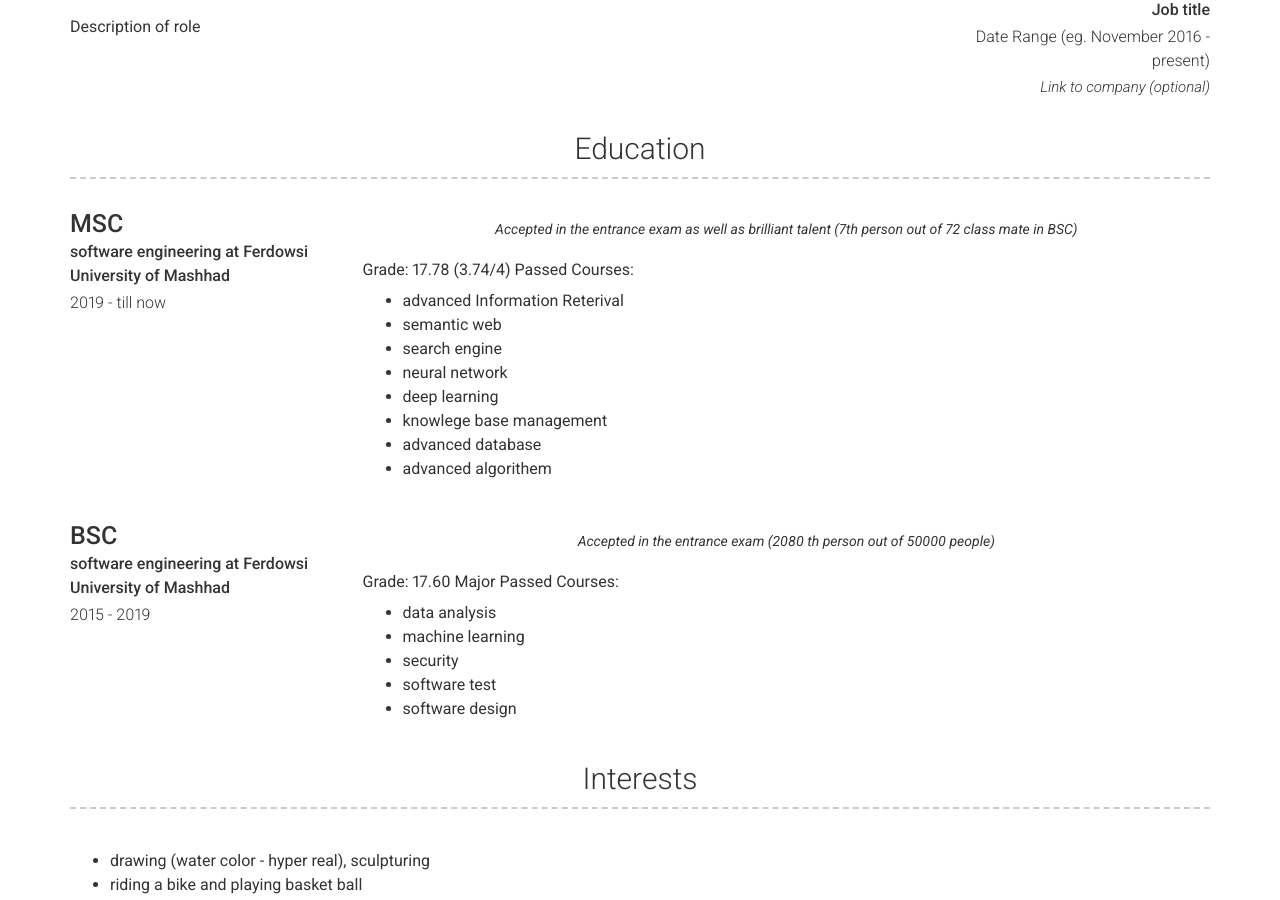
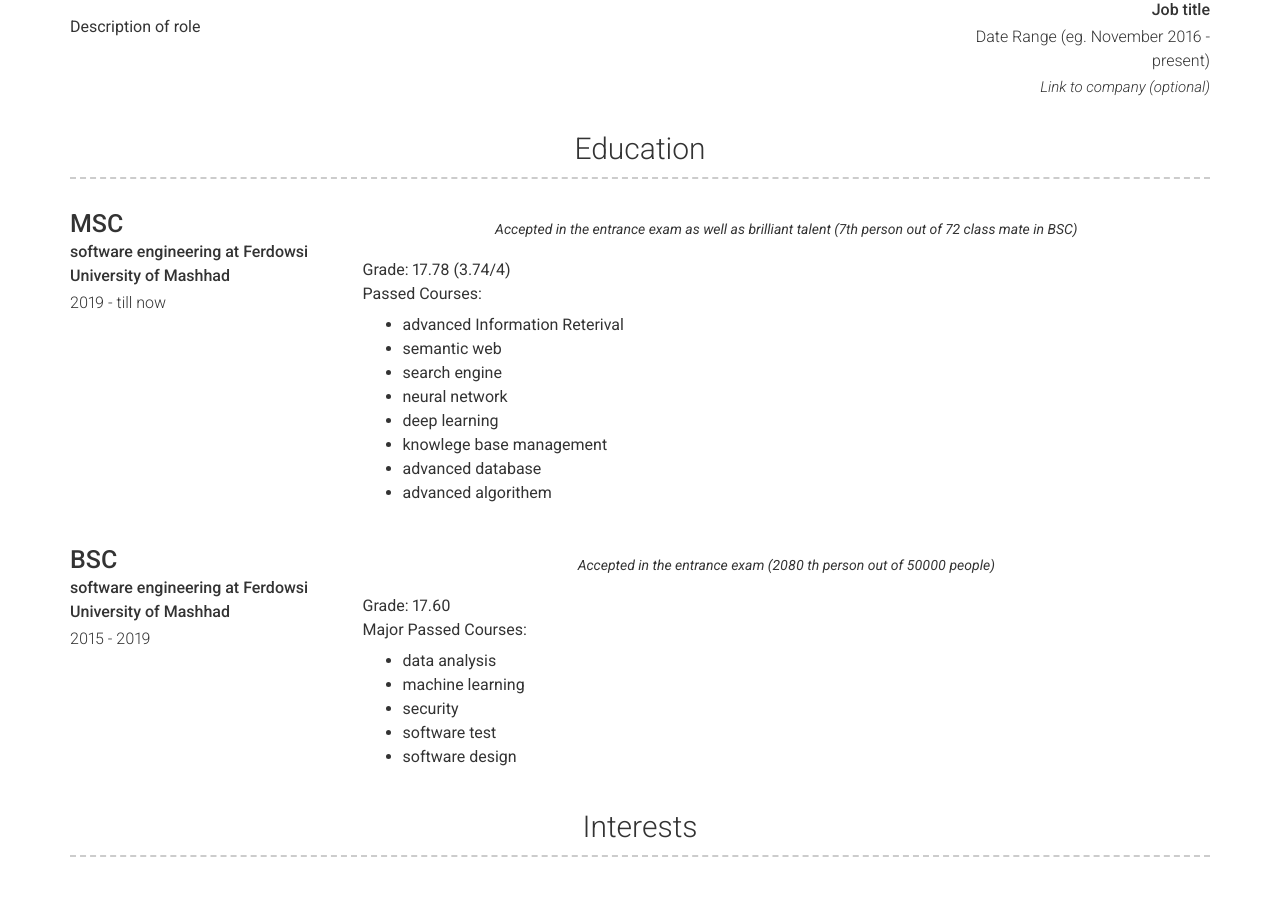
Before and after one commit to zahramahani/zahramahani.github.io, a Jekyll site: the page built from index.md, in a window 1280 px wide and 900 px high, scrolled down 852 px. Built offline with Jekyll 4.4.1, drawn with Linux system fonts in a browser that asks for light colours; nearby versions of some CDN libraries.

```diff
--- a/_config.yml
+++ b/_config.yml
@@ -82,7 +82,7 @@ content:
         quote: >
           Accepted in the entrance exam as well as brilliant talent (7th person out of 72 class mate in BSC)
         description: | # this will include new lines to allow paragraphs
-          Grade: 17.78 (3.74/4)
+          Grade: 17.78 (3.74/4)\
           Passed Courses:
           - advanced Information Reterival
           - semantic web
@@ -99,7 +99,7 @@ content:
         quote: >
           Accepted in the entrance exam (2080 th person out of 50000 people)
         description: | # this will include new lines to allow paragraphs
-          Grade: 17.60
+          Grade: 17.60\
           Major Passed Courses:
           - data analysis
           - machine learning
```
